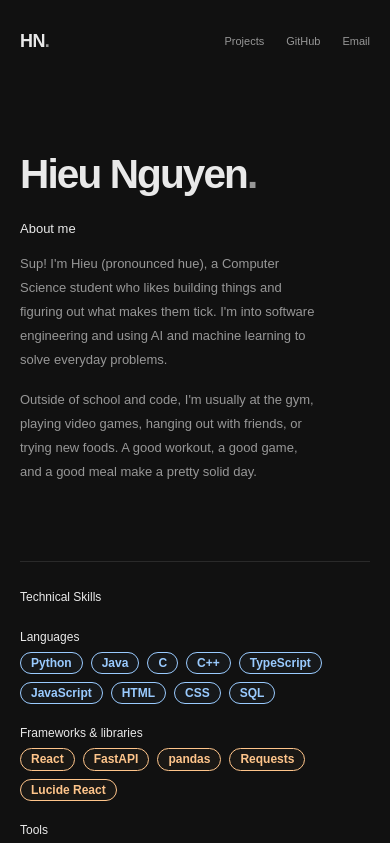
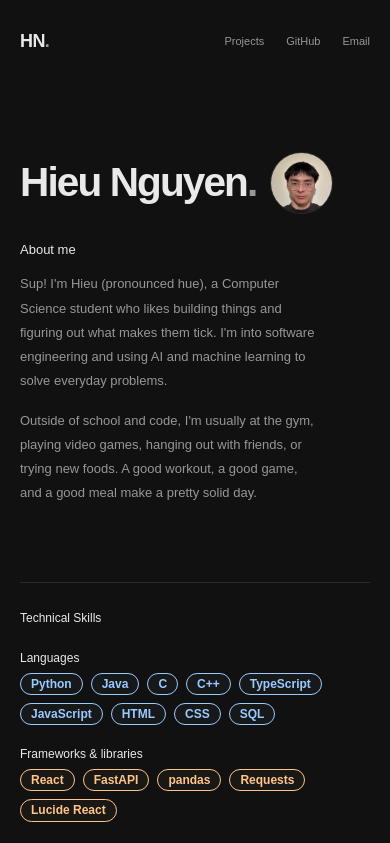
Before and after one commit to hieun5/portfolio, a React (Vite) app: page / in a window 390 px wide. Shown: the top 843 px of the page. Built offline with nearby package versions, Linux system fonts and the light colour scheme.

Commit message:
Add a circular portrait beside Hieu's name

```diff
--- a/src/App.tsx
+++ b/src/App.tsx
@@ -1,5 +1,6 @@
 import { ArrowUpRight, Plus } from "lucide-react";
 import { profile, projects, technicalSkills } from "./content";
+import portrait from "./assets/hieu-nguyen.jpg";
 
 export default function App() {
   return (
@@ -37,10 +38,21 @@ export default function App() {
 
         <main id="main">
           <section className="hero" id="home" aria-labelledby="hero-heading">
-            <h1 id="hero-heading">
-              {profile.name}
-              <span>.</span>
-            </h1>
+            <div className="hero-heading-row">
+              <h1 id="hero-heading">
+                {profile.name}
+                <span>.</span>
+              </h1>
+              <img
+                className="hero-portrait"
+                src={portrait}
+                alt={`Portrait of ${profile.name}`}
+                width={128}
+                height={128}
+                fetchPriority="high"
+                decoding="async"
+              />
+            </div>
             <h2 className="hero-about-heading">About me</h2>
             <p className="hero-intro">{profile.intro}</p>
             <p className="hero-intro">{profile.interests}</p>
--- a/src/styles.css
+++ b/src/styles.css
@@ -94,6 +94,27 @@ summary:focus-visible {
 }
 .hero {
   padding-block: 103px 105px;
+}
+.hero-heading-row {
+  display: flex;
+  align-items: center;
+  gap: 28px;
+  margin-bottom: 28px;
+}
+.hero-heading-row h1 {
+  min-width: 0;
+  margin: 0;
+}
+.hero-portrait {
+  --portrait-size: 128px;
+  display: block;
+  flex-shrink: 0;
+  width: var(--portrait-size);
+  height: var(--portrait-size);
+  border: 1px solid var(--line);
+  border-radius: 50%;
+  object-fit: cover;
+  object-position: center;
 }
 h1 {
   font-family: "Manrope Variable", sans-serif;
@@ -370,6 +391,12 @@ h2 {
   .hero {
     padding-block: 82px 84px;
   }
+  .hero-heading-row {
+    gap: 24px;
+  }
+  .hero-portrait {
+    --portrait-size: 100px;
+  }
   h1 {
     font-size: clamp(40px, 9vw, 58px);
     letter-spacing: -2.4px;
@@ -400,6 +427,13 @@ h2 {
   }
   .hero {
     padding-block: 70px 77px;
+  }
+  .hero-heading-row {
+    gap: 14px;
+    margin-bottom: 25px;
+  }
+  .hero-portrait {
+    --portrait-size: clamp(52px, 16vw, 64px);
   }
   h1 {
     font-size: clamp(36px, 10.4vw, 49px);
```
Also changed, not shown: src/assets/hieu-nguyen.jpg (added).
